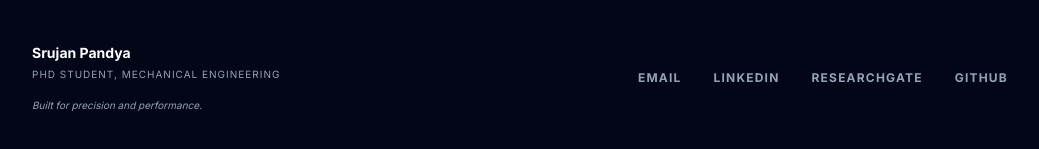
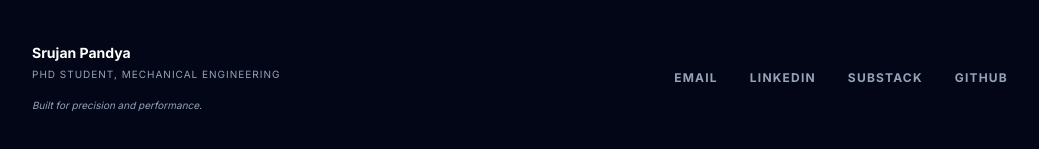
Before and after one commit to SrujanPandya/SrujanPandya.github.io, a React (Vite) app: page / in a window 1280 px wide. Shown: the part 1329-1478 px from the top of the page, without its empty margins (120-1159 px from the left). Built offline with nearby package versions, Linux system fonts and the light colour scheme; a web font is replaced by a local one.

Commit message:
Add social links to the footer

```diff
--- a/src/App.jsx
+++ b/src/App.jsx
@@ -116,6 +116,14 @@ const App = () => {
         }
     ];
 
+    const socialLinks = [
+    { name: 'Email', url: 'mailto:srujanma@buffalo.edu' },
+    { name: 'LinkedIn', url: 'https://www.linkedin.com/in/srujanpandya' },
+    { name: 'Substack', url: 'https://yourname.substack.com' }, // Update with your link
+    { name: 'GitHub', url: 'https://github.com/yourusername' },   // Update with your link
+
+    ];
+
     return (
         <div className={`${isDark ? 'dark' : ''}`}>
             <div className="min-h-screen bg-slate-50 dark:bg-slate-950 text-slate-800 dark:text-slate-100 font-sans transition-colors duration-300 selection:bg-indigo-100 dark:selection:bg-indigo-900">
@@ -154,7 +162,7 @@ const App = () => {
                             <div className="h-4 w-[1px] bg-slate-200 dark:bg-slate-800 hidden sm:block"></div>
                             <div className="flex items-center gap-4 text-slate-400">
                                 <a href="mailto:srujanma@buffalo.edu" className="hover:text-indigo-600 dark:hover:text-indigo-400 transition-colors"><Mail size={18} /></a>
-                                <a href="#" className="hover:text-indigo-600 dark:hover:text-indigo-400 transition-colors"><Linkedin size={18} /></a>
+                                <a href="https://www.linkedin.com/in/srujanpandya" className="hover:text-indigo-600 dark:hover:text-indigo-400 transition-colors"><Linkedin size={18} /></a>
                             </div>
                         </div>
                     </div>
@@ -366,10 +374,16 @@ const App = () => {
                             <p className="text-[10px] text-slate-400 mt-4 italic">Built for precision and performance.</p>
                         </div>
                         <div className="flex gap-8">
-                            {['Email', 'LinkedIn', 'ResearchGate', 'GitHub'].map(link => (
-                                <a key={link} href="#" className="text-xs font-bold uppercase tracking-widest text-slate-500 dark:text-slate-400 hover:text-indigo-600 dark:hover:text-indigo-400 transition-colors">
-                                    {link}
-                                </a>
+                            {socialLinks.map((link) => (
+                            <a
+                            key={link.name}
+                            href={link.url}
+                            target={link.name !== 'Email' ? "_blank" : undefined}
+                            rel="noopener noreferrer"
+                            className="text-xs font-bold uppercase tracking-widest text-slate-500 dark:text-slate-400 hover:text-indigo-600 dark:hover:text-indigo-400 transition-colors"
+                            >
+                            {link.name}
+                            </a>
                             ))}
                         </div>
                     </div>
```
